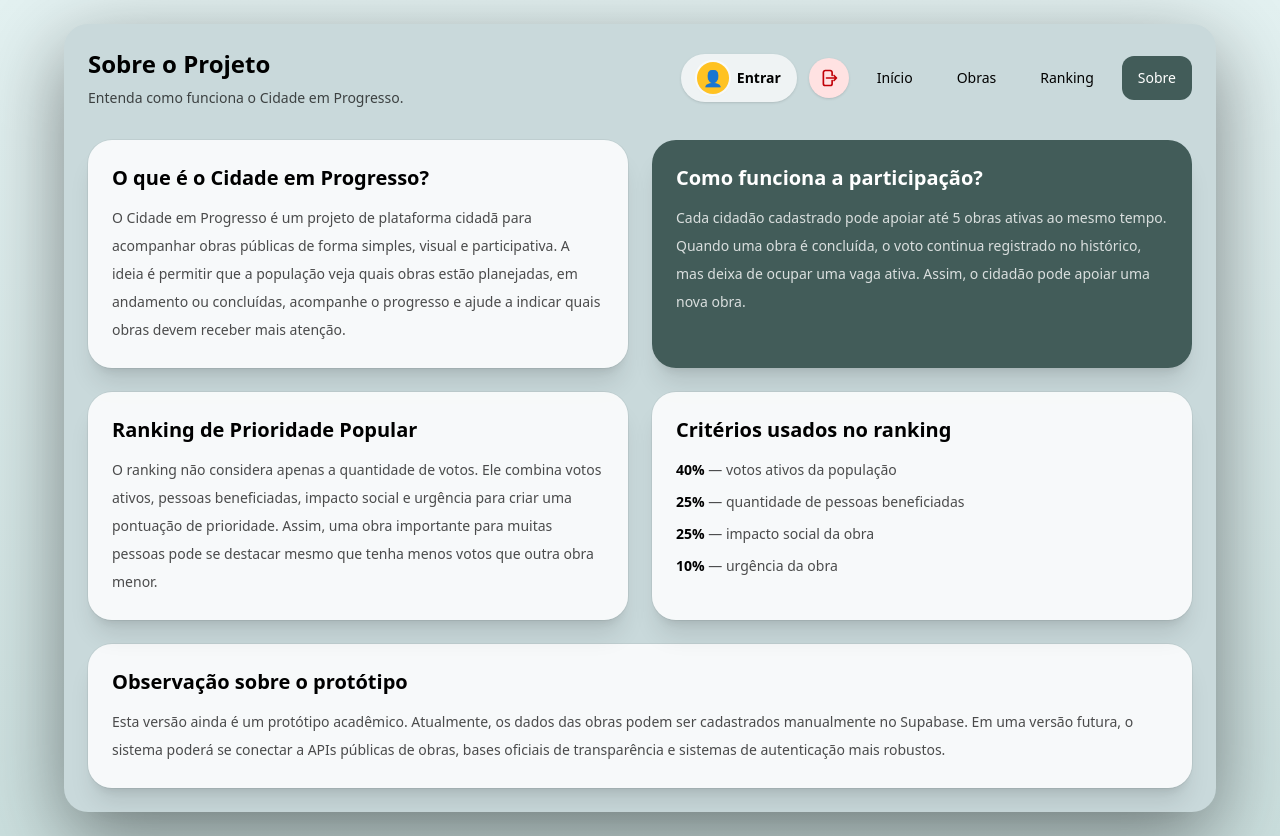
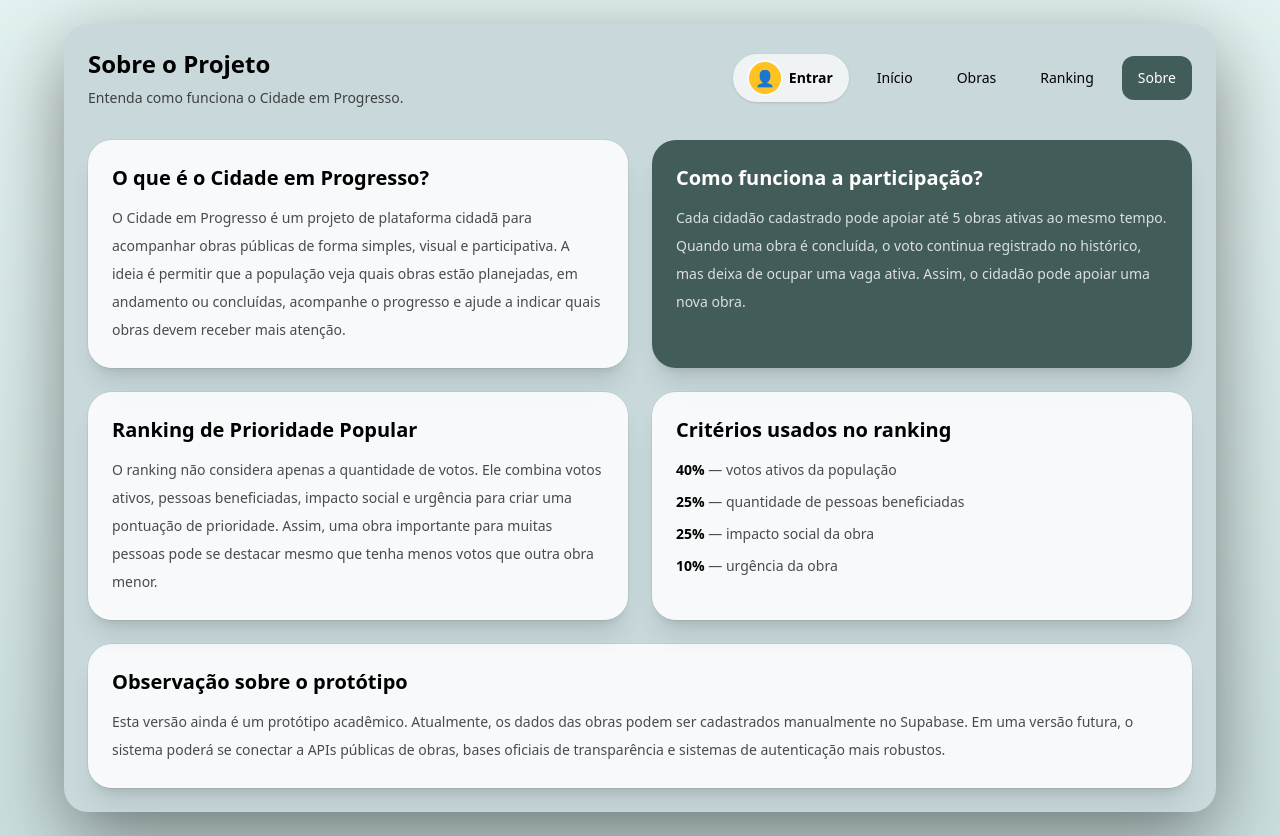
Before and after one commit to TornadoP/Cidade-Em-Progresso, a Next.js app: page /rotas/sobre in a window 1280 px wide. Built offline with nearby package versions, Linux system fonts and the light colour scheme; no server answers.

Commit message:
adicionando import no açõesusuario, botao

```diff
--- a/app/components/AcoesUsuario.tsx
+++ b/app/components/AcoesUsuario.tsx
@@ -1,19 +1,38 @@
 "use client";
 
+import { useEffect, useState } from "react";
 import BotaoUsuario from "@/app/components/BotaoUsuario";
+import { supabase } from "@/app/lib/supabaseClient";
 
 export default function AcoesUsuario() {
-  function sair() {
+  const [logado, setLogado] = useState(false);
+  const [carregando, setCarregando] = useState(true);
+
+  useEffect(() => {
+    const timer = setTimeout(() => {
+      const usuarioUuid = localStorage.getItem("cidade_progresso_usuario_uuid");
+
+      setLogado(Boolean(usuarioUuid));
+      setCarregando(false);
+    }, 0);
+
+    return () => clearTimeout(timer);
+  }, []);
+
+  async function sair() {
+    await supabase.auth.signOut();
+
     localStorage.removeItem("cidade_progresso_usuario_uuid");
     localStorage.removeItem("cidade_progresso_usuario_nome");
 
-    window.location.reload();
+    window.location.href = "/rotas/login";
   }
 
   return (
     <div className="flex items-center gap-3">
       <BotaoUsuario />
 
+      {!carregando && logado && (
         <button
           type="button"
           aria-label="Sair da conta"
@@ -36,6 +55,7 @@ export default function AcoesUsuario() {
             />
           </svg>
         </button>
+      )}
     </div>
   );
 }
```
Lines whose indentation alone changed are shown as unchanged.
